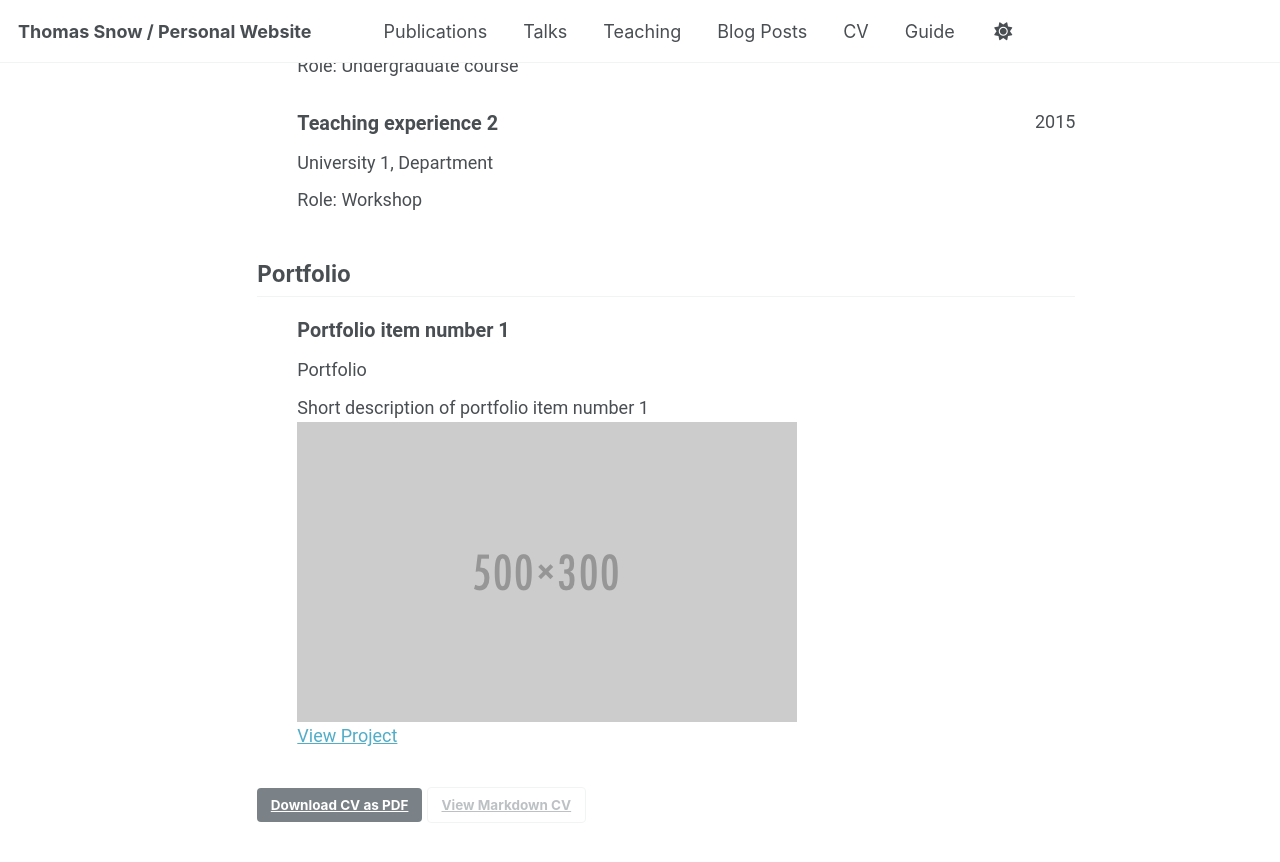
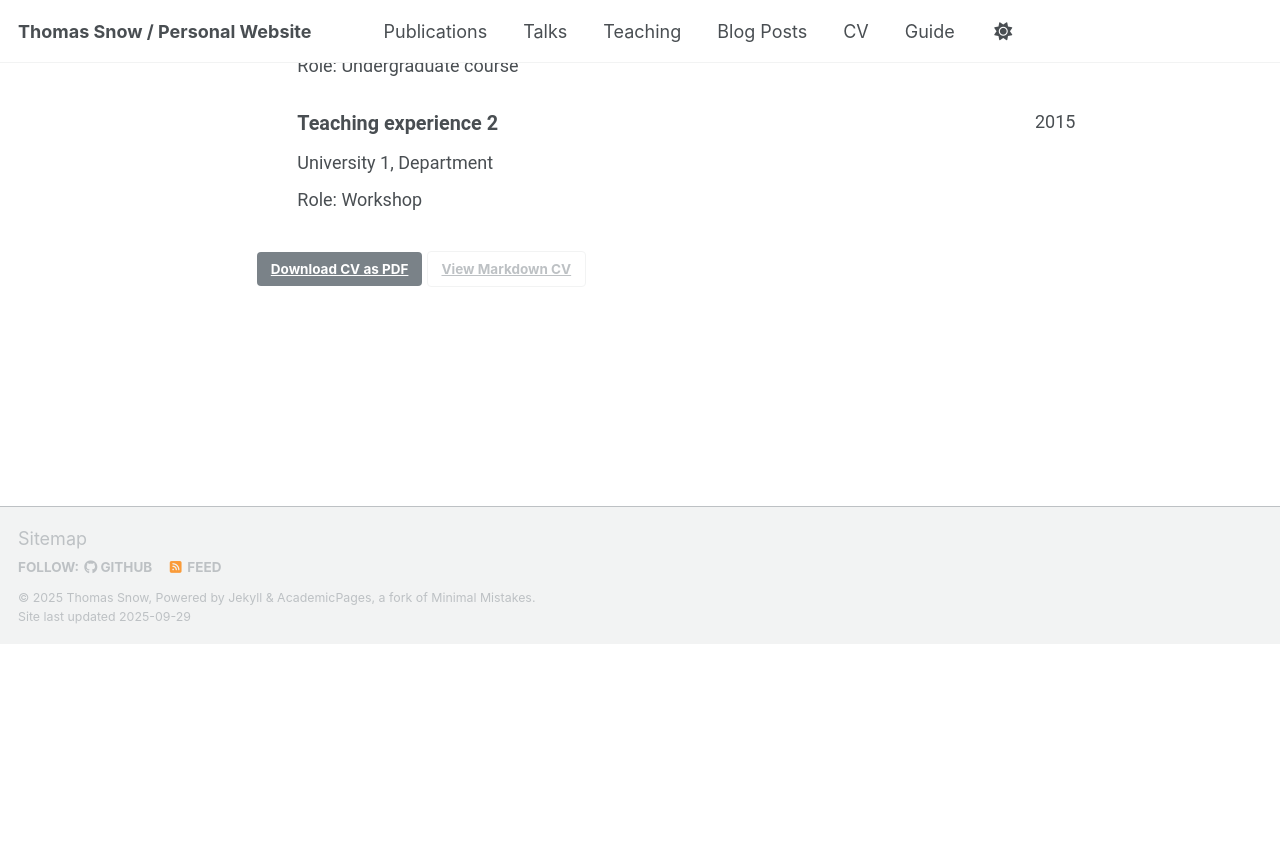
Before and after one commit to tsnowh/tsnowh.github.io, a Jekyll site: the page built from _pages/cv-json.md, in a window 1280 px wide and 900 px high, scrolled down 2299 px. Shown: the top 862 px of the window. Built offline with Jekyll 4.4.1, drawn with Linux system fonts in a browser that asks for light colours; a script that is not in the unit is left out; a file with an impossible date is left out; after the commit the page ends 2943 px from its top, so only the background shows below that.

Commit message:
Update cv.json

```diff
--- a/_data/cv.json
+++ b/_data/cv.json
@@ -139,14 +139,5 @@
       "role": "Workshop",
       "description": ""
     }
-  ],
-  "portfolio": [
-    {
-      "name": "Portfolio item number 1",
-      "category": "portfolio",
-      "date": "",
-      "url": "",
-      "description": "Short description of portfolio item number 1<br/><img src='/images/500x300.png'>"
-    }
   ]
 }
```
